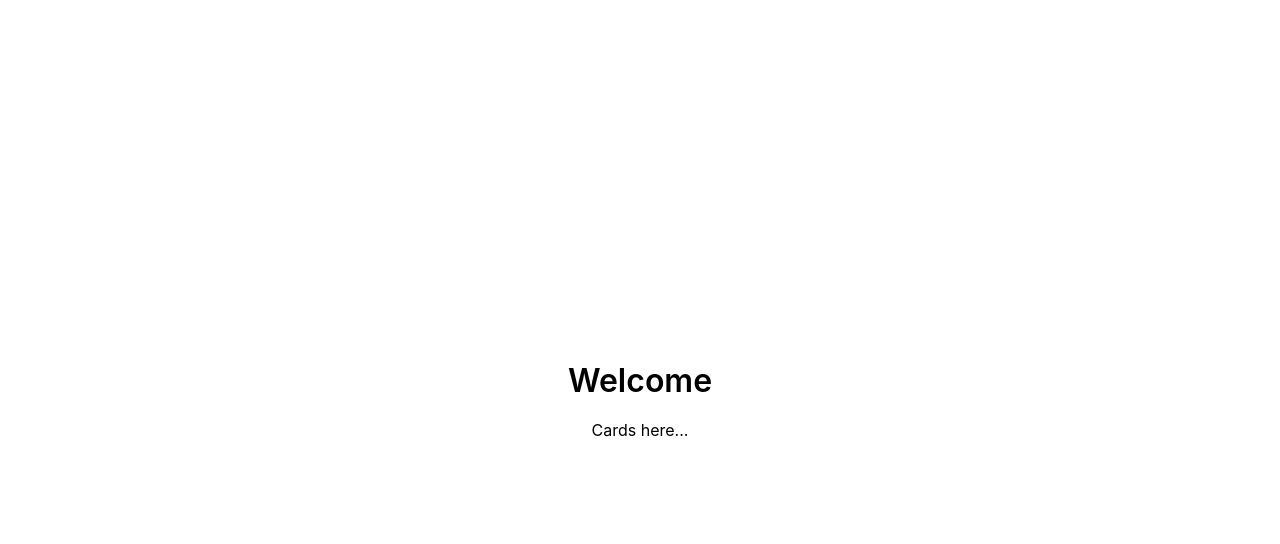
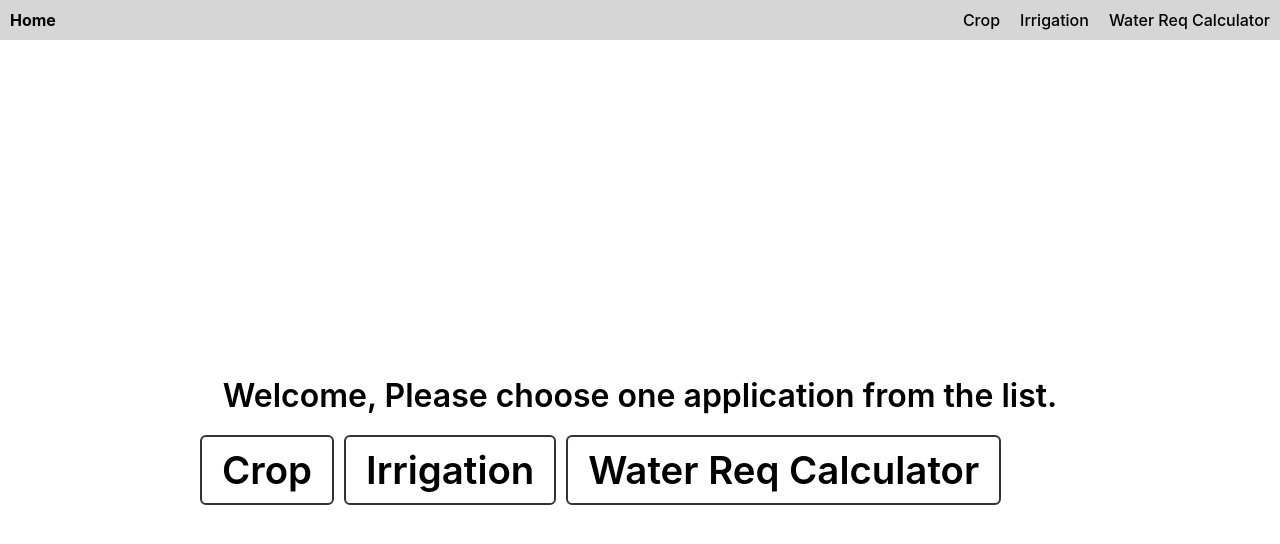
Before and after one commit to ajajaj2807/mtp, a Next.js app: page / in a window 1280 px wide. Shown: the top 544 px of the page. Built offline with nearby package versions, Linux system fonts and the light colour scheme.

Commit message:
Create Dashboard, Add styles, Create Header, Layout Components, Add Navigation

```diff
--- /dev/null
+++ b/components/Header.js
@@ -0,0 +1,23 @@
+import styles from "../styles/Header.module.css";
+import Link from "next/link";
+
+const Header = ({ config }) => {
+  return (
+    <div className={styles.container}>
+      <Link href="/">
+        <a>
+          <b>Home</b>
+        </a>
+      </Link>
+      <div className={styles.wrapper}>
+        {config.map((item) => (
+          <Link href={item.route} key={item.route} passHref>
+            <a className={styles.link}>{item.name}</a>
+          </Link>
+        ))}
+      </div>
+    </div>
+  );
+};
+
+export default Header;
--- /dev/null
+++ b/components/Layout.js
@@ -0,0 +1,12 @@
+import Header from "./Header";
+
+const Layout = ({ config, children }) => {
+  return (
+    <>
+      <Header config={config} />
+      {children}
+    </>
+  );
+};
+
+export default Layout;
--- a/config.js
+++ b/config.js
@@ -1,7 +1,16 @@
-const data = {
-  home: "/",
-  crop: "/crop",
-  irrigation: "/irrigation",
-};
+const data = [
+  {
+    name: "Crop",
+    route: "crop",
+  },
+  {
+    name: "Irrigation",
+    route: "irrigation",
+  },
+  {
+    name: "Water Req Calculator",
+    route: "wrc",
+  },
+];
 
 export default data;
--- a/pages/_app.js
+++ b/pages/_app.js
@@ -1,7 +1,13 @@
-import '../styles/globals.css'
+import "../styles/globals.css";
+import Layout from "../components/Layout";
+import config from "../config";
 
 function MyApp({ Component, pageProps }) {
-  return <Component {...pageProps} />
+  return (
+    <Layout config={config}>
+      <Component {...pageProps} />
+    </Layout>
+  );
 }
 
-export default MyApp
+export default MyApp;
--- a/pages/api/hello.js
+++ b/pages/api/hello.js
@@ -1,5 +1,5 @@
 // Next.js API route support: https://nextjs.org/docs/api-routes/introduction
 
 export default function handler(req, res) {
-  res.status(200).json({ name: 'John Doe' })
+  res.status(200).json({ ping: "pong" });
 }
--- /dev/null
+++ b/pages/crop.js
@@ -0,0 +1,5 @@
+const Crop = () => {
+  return <div>Crop </div>;
+};
+
+export default Crop;
--- a/pages/index.js
+++ b/pages/index.js
@@ -1,5 +1,7 @@
 import Head from "next/head";
 import styles from "../styles/Home.module.css";
+import config from "../config";
+import Link from "next/link";
 
 export default function Home() {
   return (
@@ -8,8 +10,16 @@ export default function Home() {
         <title>Dashboard</title>
         <meta name="description" content="Generated by create next app" />
       </Head>
-      <div className={styles.title}>Welcome</div>
-      <div>Cards here...</div>
+      <div className={styles.title}>
+        Welcome, Please choose one application from the list.
+      </div>
+      <div className={styles.cardsWrapper}>
+        {config.map((item) => (
+          <div className={styles.card} key={item.route}>
+            <Link href={item.route}>{item.name}</Link>
+          </div>
+        ))}
+      </div>
     </div>
   );
 }
--- /dev/null
+++ b/styles/Header.module.css
@@ -0,0 +1,20 @@
+.container {
+  display: flex;
+  flex-direction: row;
+  justify-content: space-between;
+  height: 10%;
+  padding: 10px;
+  width: 100%;
+  background: #d6d6d6;
+}
+
+.wrapper {
+  display: flex;
+  gap: 20px;
+  font-weight: 500;
+  text-decoration: none;
+}
+
+.link:hover {
+  text-decoration: underline;
+}
--- a/styles/Home.module.css
+++ b/styles/Home.module.css
@@ -7,10 +7,34 @@
   align-items: center;
   height: 100vh;
   gap: 20px;
+  width: 70%;
+  margin: auto;
 }
 
 .title {
   margin: 0;
   font-size: 2rem;
   font-weight: 600;
+  text-align: center;
 }
+
+.cardsWrapper {
+  /* background: red; */
+  width: 100%;
+  display: flex;
+  flex-wrap: wrap;
+  gap: 10px;
+}
+
+.card {
+  padding: 10px 20px;
+  border: 2px solid #333;
+  border-radius: 6px;
+  font-size: 2.4rem;
+  font-weight: 600;
+  cursor: pointer;
+}
+
+.card:hover {
+  background: #d6d6d6;
+}
```
